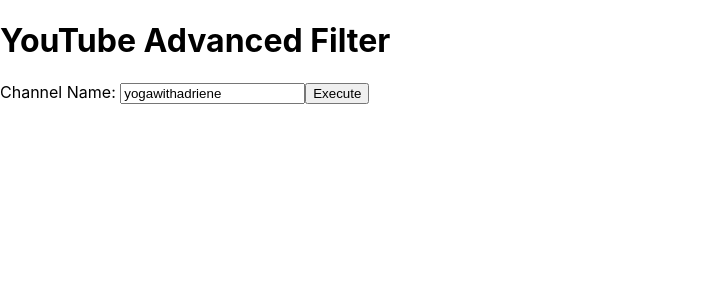
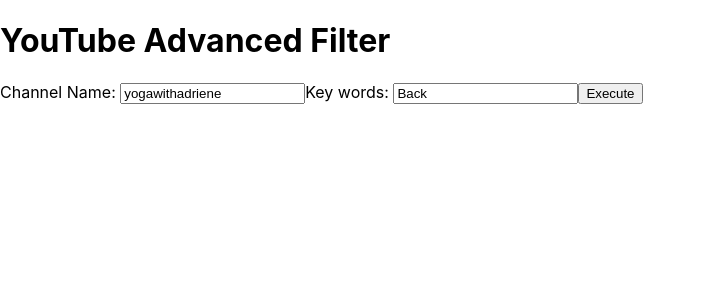
Before and after one commit to miles-crighton/advanced-filter-for-yt, a React (Create React App) app: page / in a window 1280 px wide. Shown: the top 300 px of the page, without its empty margins (0-705 px from the left). Built offline with nearby package versions, Linux system fonts and the light colour scheme.

Commit message:
Displaying of video lengths in minutes added to UI

```diff
--- a/src/App.js
+++ b/src/App.js
@@ -32,18 +32,18 @@
     return id
   }
 
-  async getVideos(username) {
+  async getVideos(username, searchterm) {
     try {
       let id = await this.getID(username)
-      let data = await fetch('https://www.googleapis.com/youtube/v3/search?part=snippet&maxResults=5&q=back&channelId=' + id + '&key=' + API_KEY)
+      let data = await fetch('https://www.googleapis.com/youtube/v3/search?part=snippet&maxResults=5&q=' + searchterm + '&channelId=' + id + '&key=' + API_KEY)
       let json = await data.json()
       let items = await json.items
       console.log(items)
-      this.setState({ items })
       let durations = await this.getVideoDurations(items)
       let newItems = items.map(item => {
         return Object.assign(item, {duration: durations[item.id.videoId]})
       })
+      this.setState({ items })
       console.log(newItems)
     } catch (error) {
       console.log(error)
@@ -71,18 +71,21 @@
   convertVideoDuration(duration) {
     //Input must be string
     let hoursRegex = /\d+H/
-    let hours = duration.match(hoursRegex)
+    let hoursString = duration.match(hoursRegex)
+    let hours = hoursString === null ? 0 : parseInt(hoursString[0].slice(0, hoursString[0].length - 1))
 
     let minutesRegex = /\d+M/
-    let minutes = duration.match(minutesRegex)
+    let minutesString = duration.match(minutesRegex)
+    let minutes = minutesString === null ? 0 : parseInt(minutesString[0].slice(0, minutesString[0].length - 1))
 
     let secondsRegex = /\d+S/
-    let seconds = duration.match(secondsRegex)
+    let secondsString = duration.match(secondsRegex)
+    let seconds = secondsString === null ? 0 : parseInt(secondsString[0].slice(0, secondsString[0].length - 1))
 
     let durationFormatted = {
-      hours: hours === null ? 0 : hours[0],
-      minutes: minutes === null ? 0 : minutes[0],
-      seconds: seconds === null ? 0 : seconds[0]
+      hours,
+      minutes,
+      seconds
     }
 
     return durationFormatted
--- a/src/components/DataTable.js
+++ b/src/components/DataTable.js
@@ -6,7 +6,8 @@
             {props.items.map((item, idx) => {
                 return (
                     <li key={idx}>
-                        {item.snippet.title},
+                        <span>{item.snippet.title} - </span>
+                        <span>{item.duration.minutes} minutes - </span>
                         <a href={'https://www.youtube.com/watch?v=' + item.id.videoId} target='_blank' rel="noopener noreferrer">Link</a>
                     </li>
                 )
--- a/src/components/InputFields.js
+++ b/src/components/InputFields.js
@@ -2,16 +2,19 @@
 
 export default function InputFields(props) {
     const [username, setUsername] = useState('yogawithadriene')
+    const [searchterm, setSearchterm] = useState('Back')
 
     function handleSubmit(e) {
         e.preventDefault()
-        props.submit(username)
+        props.submit(username, searchterm)
     }
 
     return (
         <form onSubmit={handleSubmit}>
             <span>Channel Name: </span>
             <input type='text' value={username} onChange={e => setUsername(e.target.value)} />
+            <span>Key words: </span>
+            <input type='text' value={searchterm} onChange={e => setSearchterm(e.target.value)} />
             <button onClick={handleSubmit}>Execute</button>
         </form>
     );
```
